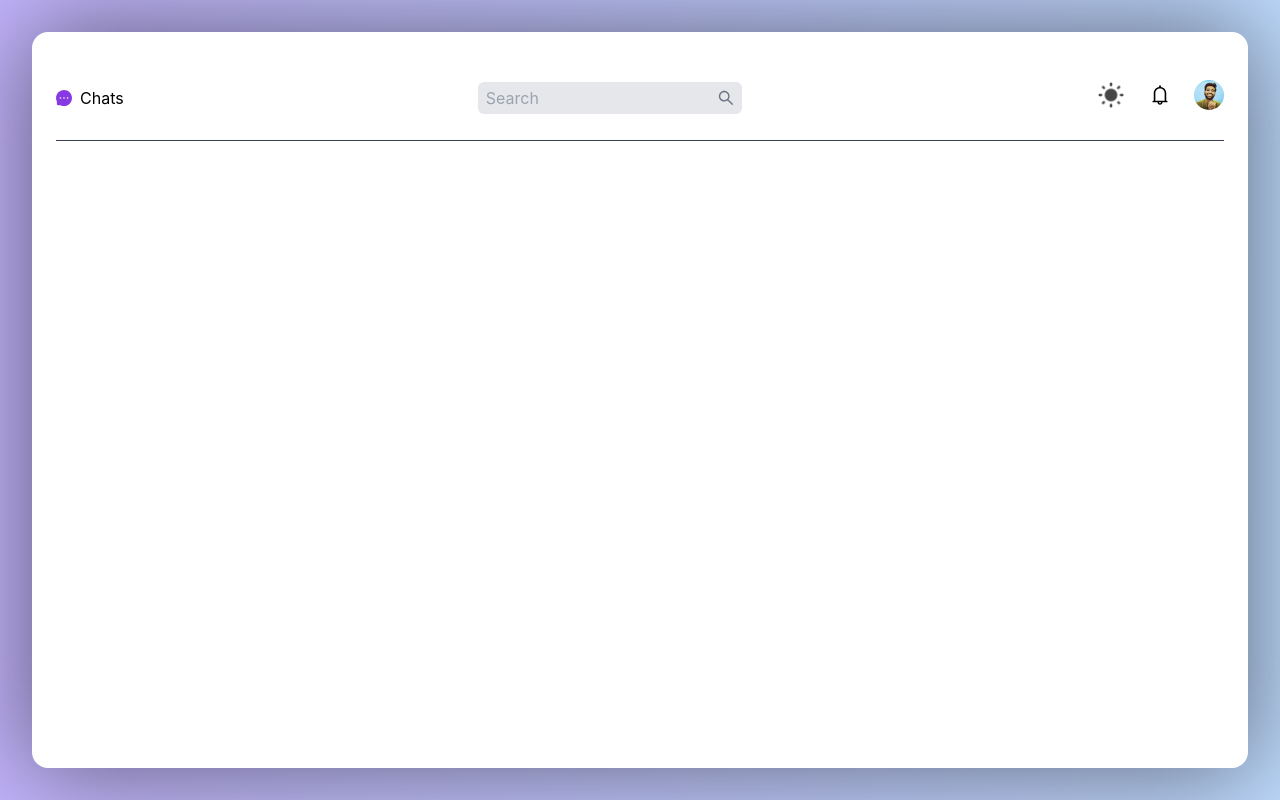
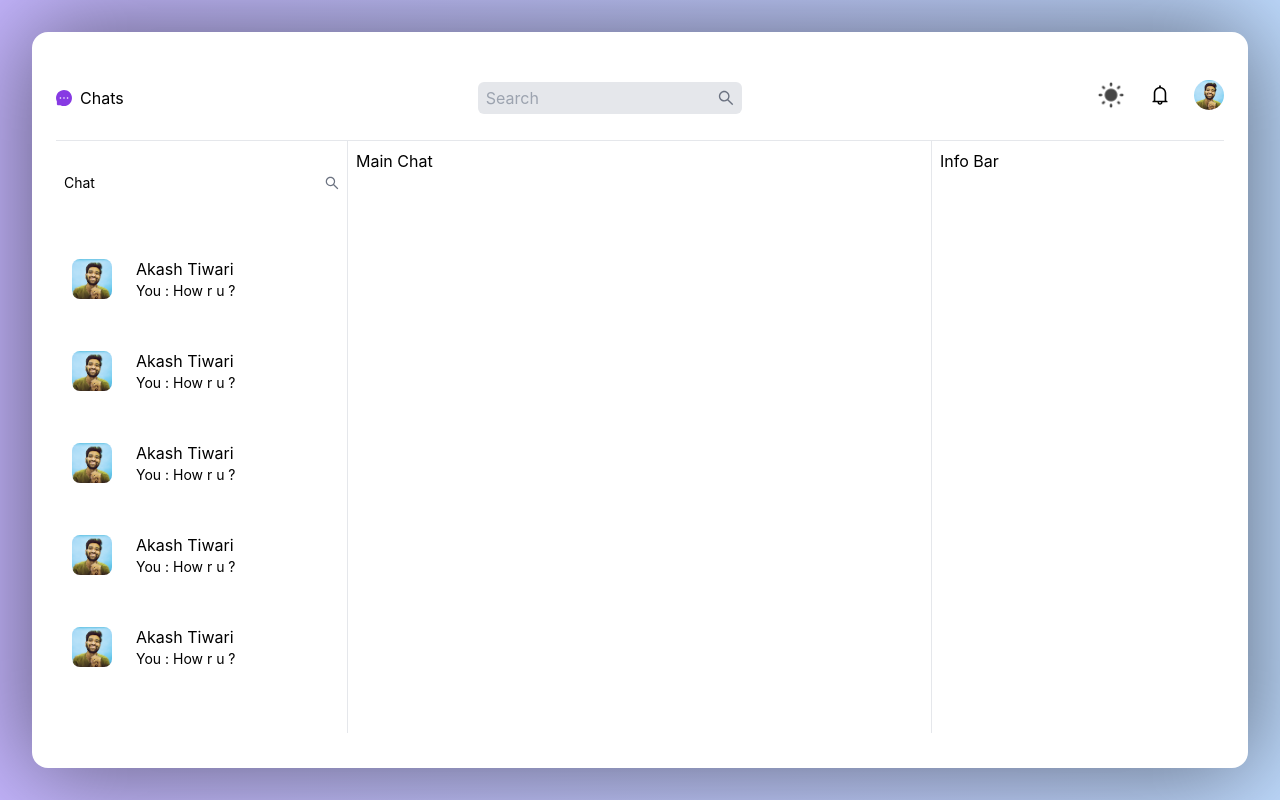
Before and after one commit to akku750156/Chats, a Next.js app: page / in a window 1280 px wide. Built offline with nearby package versions, Linux system fonts and the light colour scheme.

Commit message:
LeftBar done ✅

```diff
--- /dev/null
+++ b/components/IndividualChat.js
@@ -0,0 +1,22 @@
+import React from "react";
+import Image from "next/image";
+
+function IndividualChat() {
+  return (
+    <div className="hover:bg-gradient-to-r from-gray-200 to-white dark:hover:bg-gradient-to-r dark:hover:from-gray-800 dark:hover:to-black  w-full py-4 px-2 flex justify-start items-center mb-4 rounded-xl">
+      <Image
+        height="40"
+        width="40"
+        className="rounded-lg object-cover "
+        src="/avatar.png"
+        alt="Avatar"
+      />
+      <div className="ml-6">
+        <div className="text-md">Akash Tiwari</div>
+        <div className="text-sm">You : How r u ?</div>
+      </div>
+    </div>
+  );
+}
+
+export default IndividualChat;
--- /dev/null
+++ b/components/InfoBar.js
@@ -0,0 +1,11 @@
+import React from 'react'
+
+function InfoBar() {
+  return (
+    <div className="p-2">
+      <div>Info Bar</div>
+    </div>
+  )
+}
+
+export default InfoBar
--- /dev/null
+++ b/components/LeftBar.js
@@ -0,0 +1,23 @@
+import React from "react";
+import { SearchOutlined } from "@ant-design/icons";
+import IndividualChat from "../components/IndividualChat";
+
+function LeftBar() {
+  return (
+    <div className="w-[25%] border-r dark:border-gray-900 border-gray-200 h-full py-8 px-2">
+      <div className="flex justify-between items-center text-sm pb-12">
+        <div>Chat</div>
+        <SearchOutlined className="text-gray-500 dark:text-gray-300" />
+      </div>
+      <div className="">
+        <IndividualChat />
+        <IndividualChat />
+        <IndividualChat />
+        <IndividualChat />
+        <IndividualChat />
+      </div>
+    </div>
+  );
+}
+
+export default LeftBar;
--- /dev/null
+++ b/components/MainChat.js
@@ -0,0 +1,11 @@
+import React from "react";
+
+function MainChat() {
+  return (
+    <div className="w-[50%] border-r dark:border-gray-900 border-gray-200 p-2">
+      <div>Main Chat</div>
+    </div>
+  );
+}
+
+export default MainChat;
--- a/components/Navbar.js
+++ b/components/Navbar.js
@@ -6,7 +6,7 @@ import { useTheme } from "next-themes";
 function Navbar() {
   const { theme, setTheme } = useTheme();
   return (
-    <div className="border-b border-gray-700 py-6 flex justify-between items-center">
+    <div className="border-b dark:border-gray-900 border-gray-200 py-6 flex justify-between items-center">
       <div className="flex items-center">
         <MessageFilled style={{ color: "#873AE3" }} className="mr-2" />
         <div>Chats</div>
--- a/pages/index.js
+++ b/pages/index.js
@@ -2,6 +2,9 @@ import Head from "next/head";
 import Image from "next/image";
 
 import Navbar from "../components/Navbar";
+import MainChat from "../components/MainChat";
+import InfoBar from "../components/InfoBar";
+import LeftBar from "../components/LeftBar";
 export default function Home() {
   return (
     <div className="h-screen bg-gradient-to-r from-violet-300 to-blue-200 p-8 dark:from-[#160f2a9e] dark:to-[#00496870]">
@@ -12,6 +15,11 @@ export default function Home() {
       </Head>
       <div className="h-full p-6 rounded-2xl bg-white dark:bg-black shadow-[0px_0px_100px_5px_rgba(0,0,1,0.5)]">
         <Navbar />
+        <div className="flex w-full ">
+          <LeftBar/>
+          <MainChat/>
+          <InfoBar/>
+        </div>
       </div>
     </div>
   );
```
